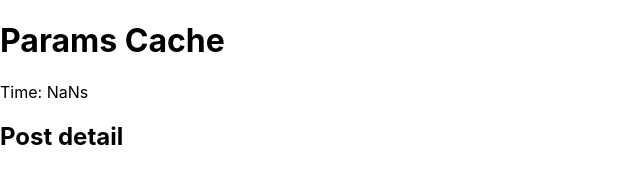
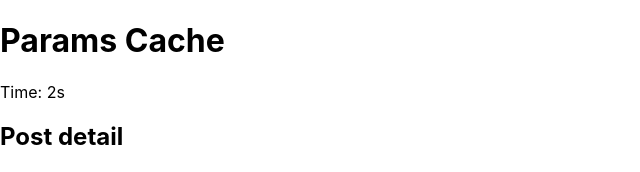
Before and after one commit to DoCaoLong/learn-nextjs, a Next.js app: page /posts/params-cache in a window 1280 px wide. Shown: the top 172 px of the page, without its empty margins (0-640 px from the left). Built offline with nearby package versions, Linux system fonts and the light colour scheme.

Commit message:
fix count

```diff
--- a/pages/posts/params-cache.tsx
+++ b/pages/posts/params-cache.tsx
@@ -10,7 +10,7 @@ export interface IParamsCacheProps {
 export default function ParamsCache({ query, post }: IParamsCacheProps) {
 	console.log('query', query)
 	const router = useRouter()
-	const [seconds, setSeconds] = React.useState()
+	const [seconds, setSeconds] = React.useState(0)
 
 	React.useEffect(() => {
 		const intervalId = setInterval(() => {
```
